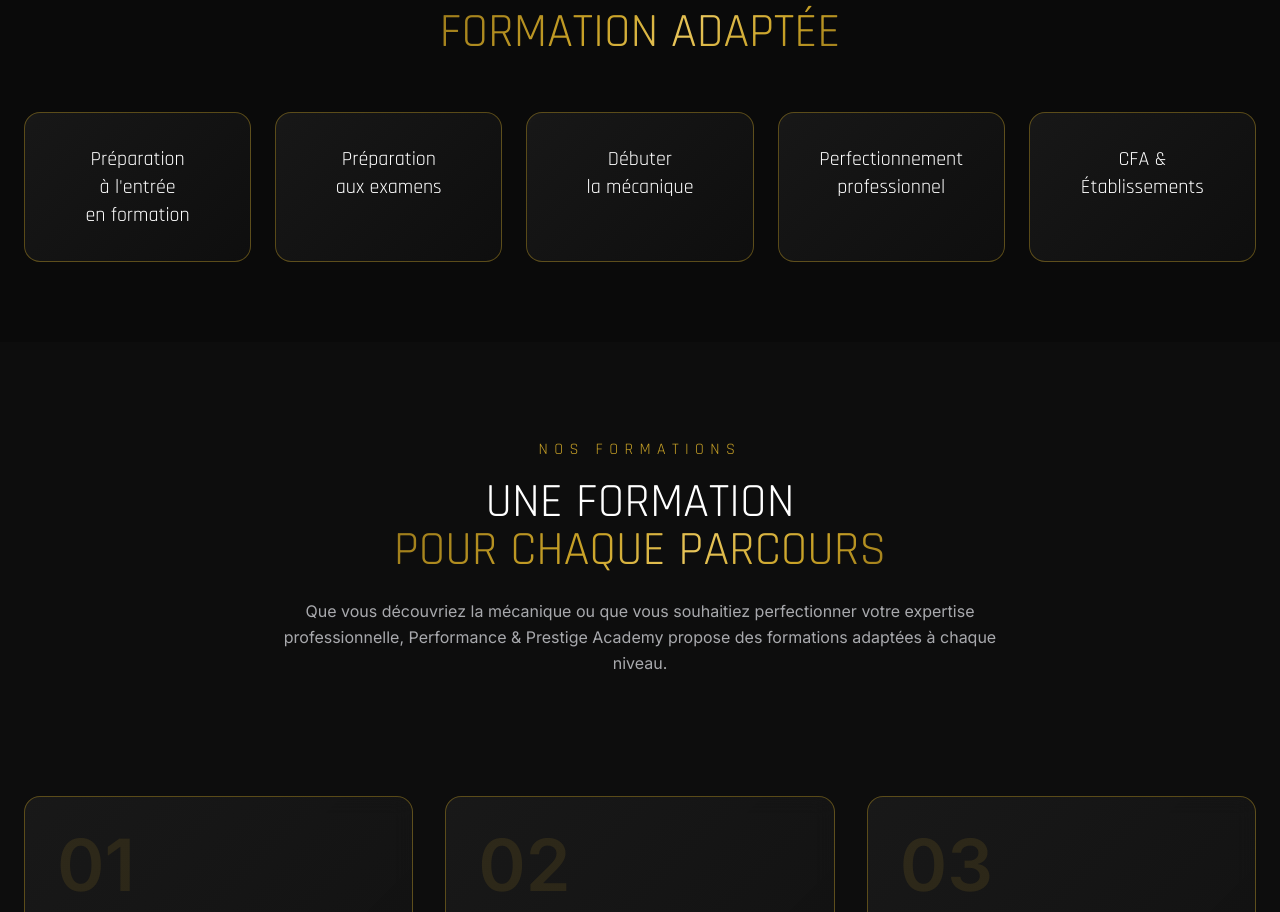
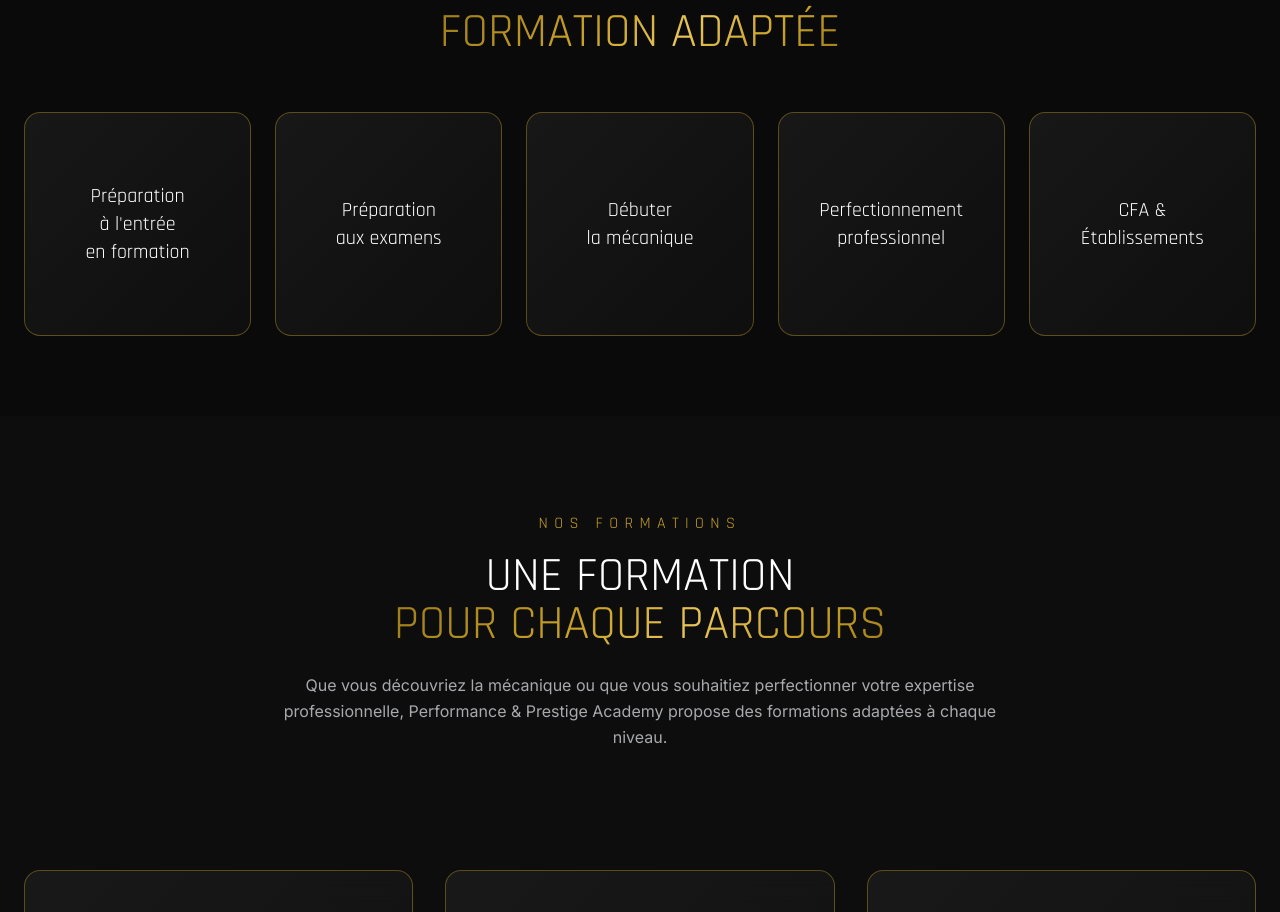
Before and after one commit to PerformancePrestigeAcademy/performance-prestige-academy, a React (Vite) app: page /formation in a window 1280 px wide. Shown: the part 817-1729 px from the top of the page. Built offline with nearby package versions, Linux system fonts and the light colour scheme.

Commit message:
PATCH 006 V11 Final bis

```diff
--- a/src/Pages/FormationPage.tsx
+++ b/src/Pages/FormationPage.tsx
@@ -123,7 +123,7 @@ export default function FormationPage() {
 
          <a
          href="#entree"
-         className="bg-dark-card service-card gold-border rounded-2xl p-8 text-center hover:-translate-y-2 transition-all duration-300"
+         className="bg-dark-card service-card gold-border rounded-2xl h-56 p-8 flex items-center justify-center text-center hover:-translate-y-2 transition-all duration-300"
          >
          <h3 className="font-racing text-xl">
          Préparation
@@ -136,7 +136,7 @@ export default function FormationPage() {
 
          <a
          href="#examens"
-         className="bg-dark-card service-card gold-border rounded-2xl p-8 text-center hover:-translate-y-2 transition-all duration-300"
+         className="bg-dark-card service-card gold-border rounded-2xl h-56 p-8 flex items-center justify-center text-center hover:-translate-y-2 transition-all duration-300"
          >
          <h3 className="font-racing text-xl">
          Préparation
@@ -147,7 +147,7 @@ export default function FormationPage() {
 
          <a
          href="#debutants"
-         className="bg-dark-card service-card gold-border rounded-2xl p-8 text-center hover:-translate-y-2 transition-all duration-300"
+         className="bg-dark-card service-card gold-border rounded-2xl h-56 p-8 flex items-center justify-center text-center hover:-translate-y-2 transition-all duration-300"
          >
          <h3 className="font-racing text-xl">
          Débuter
@@ -158,7 +158,7 @@ export default function FormationPage() {
 
          <a
          href="#professionnels"
-         className="bg-dark-card service-card gold-border rounded-2xl p-8 text-center hover:-translate-y-2 transition-all duration-300"
+         className="bg-dark-card service-card gold-border rounded-2xl h-56 p-8 flex items-center justify-center text-center hover:-translate-y-2 transition-all duration-300"
          >
          <h3 className="font-racing text-xl">
          Perfectionnement
@@ -169,7 +169,7 @@ export default function FormationPage() {
 
          <a
          href="#cfa"
-         className="bg-dark-card service-card gold-border rounded-2xl p-8 text-center hover:-translate-y-2 transition-all duration-300"
+         className="bg-dark-card service-card gold-border rounded-2xl h-56 p-8 flex items-center justify-center text-center hover:-translate-y-2 transition-all duration-300"
          >
          <h3 className="font-racing text-xl">
           CFA &
```
